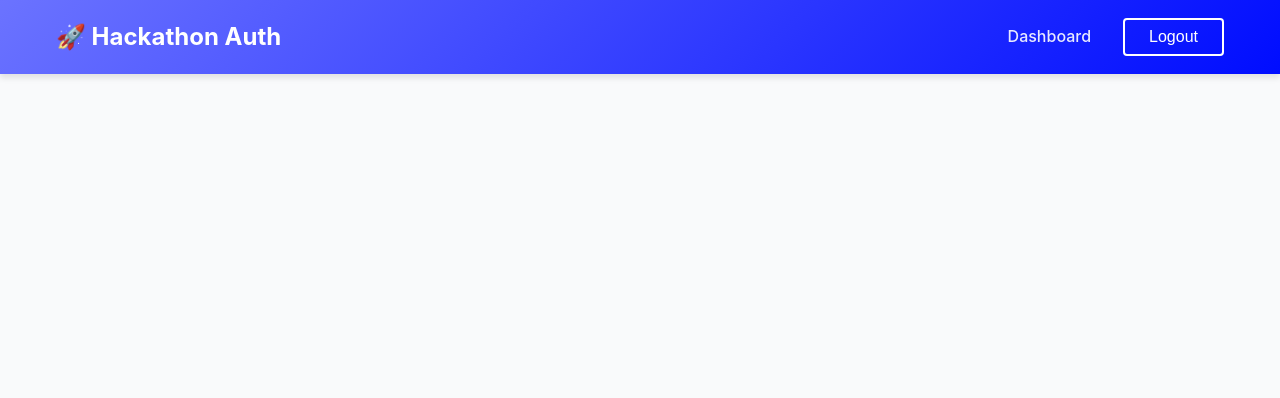
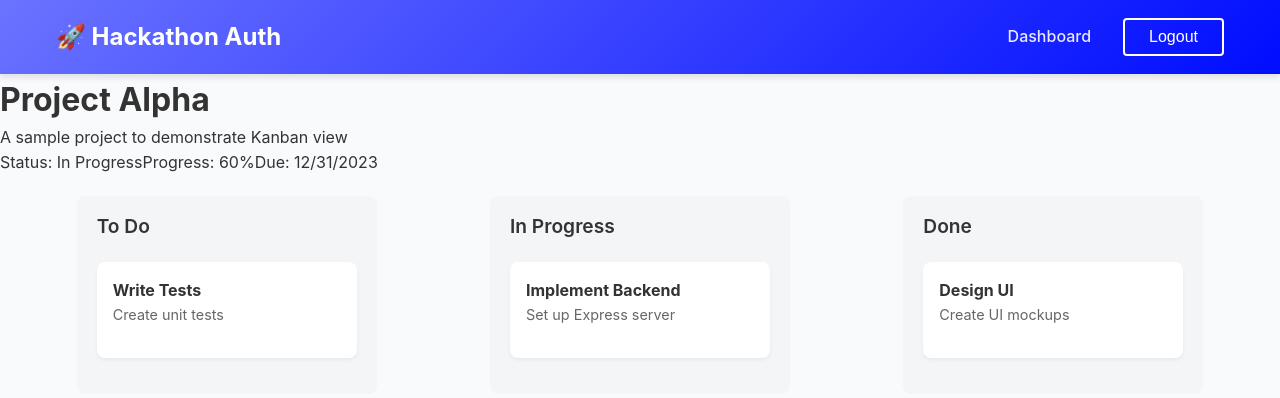
Before and after one commit to Jenil05-web/OneFlow-Hackathon, a React (Vite) app in the folder frontend/: page /project/1 in a window 1280 px wide. Shown: the top 398 px of the page. Built offline with nearby package versions, Linux system fonts and the light colour scheme; sample sign-in values are in the browser's storage; the HTML template or start-up script is replaced by a standard one.

Commit message:
changes of task

```diff
--- a/frontend/src/App.jsx
+++ b/frontend/src/App.jsx
@@ -7,6 +7,7 @@ import Login from './pages/Login';
 import Dashboard from './pages/Dashboard';
 import ForgotPassword from './pages/ForgotPassword';
 import ResetPassword from './pages/ResetPassword';
+import ProjectDetails from './pages/ProjectDetails';
 
 function App() {
   return (
@@ -28,6 +29,14 @@ function App() {
               </PrivateRoute>
             }
           />
+          <Route
+            path="/project/:projectId"
+            element={
+              <PrivateRoute>
+                <ProjectDetails />
+              </PrivateRoute>
+            }
+          />
         </Routes>
       </div>
     </Router>
--- /dev/null
+++ b/frontend/src/components/Kanban/TaskCard.css
@@ -0,0 +1,70 @@
+.task-card {
+  background: white;
+  border-radius: 8px;
+  padding: 1rem;
+  margin-bottom: 1rem;
+  box-shadow: 0 2px 4px rgba(0, 0, 0, 0.05);
+  cursor: pointer;
+  transition: transform 0.2s, box-shadow 0.2s;
+}
+
+.task-card:hover {
+  transform: translateY(-2px);
+  box-shadow: 0 4px 6px rgba(0, 0, 0, 0.1);
+}
+
+.task-card h3 {
+  font-size: 1rem;
+  font-weight: 600;
+  color: #333;
+  margin-bottom: 0.5rem;
+}
+
+.task-card p {
+  font-size: 0.9rem;
+  color: #666;
+  margin-bottom: 1rem;
+}
+
+.task-metadata {
+  display: flex;
+  justify-content: space-between;
+  align-items: center;
+  font-size: 0.8rem;
+  color: #777;
+}
+
+.task-assignee {
+  display: flex;
+  align-items: center;
+  gap: 0.5rem;
+}
+
+.task-assignee img {
+  width: 24px;
+  height: 24px;
+  border-radius: 50%;
+  object-fit: cover;
+}
+
+.task-status {
+  padding: 0.25rem 0.5rem;
+  border-radius: 12px;
+  font-size: 0.75rem;
+  font-weight: 500;
+}
+
+.status-todo {
+  background-color: #f3f4f6;
+  color: #6b7280;
+}
+
+.status-in-progress {
+  background-color: #dbeafe;
+  color: #2563eb;
+}
+
+.status-done {
+  background-color: #dcfce7;
+  color: #16a34a;
+}
--- /dev/null
+++ b/frontend/src/pages/ProjectDetails.css
@@ -0,0 +1,34 @@
+.project-details {
+  padding: 2rem;
+}
+
+.project-info {
+  margin-bottom: 2rem;
+}
+
+.project-info h1 {
+  color: #333;
+  margin-bottom: 1rem;
+}
+
+.project-info p {
+  color: #666;
+  margin-bottom: 1.5rem;
+}
+
+.project-metadata {
+  display: flex;
+  gap: 2rem;
+  color: #555;
+}
+
+.project-metadata span {
+  background: #f5f5f5;
+  padding: 0.5rem 1rem;
+  border-radius: 4px;
+}
+
+.kanban-container {
+  margin-top: 2rem;
+  min-height: 600px;
+}
--- /dev/null
+++ b/frontend/src/pages/ProjectDetails.jsx
@@ -0,0 +1,74 @@
+import React, { useState, useEffect } from 'react';
+import { useParams } from 'react-router-dom';
+import KanbanBoard from '../components/Kanban/KanbanBoard';
+
+const ProjectDetails = () => {
+  const { projectId } = useParams();
+  const [project, setProject] = useState(null);
+  const [tasks, setTasks] = useState([]);
+  const [loading, setLoading] = useState(true);
+
+  useEffect(() => {
+    // Mock data for demonstration
+    // Replace this with actual API call to fetch project and tasks
+    const mockProject = {
+      id: projectId,
+      title: "Project Alpha",
+      description: "A sample project to demonstrate Kanban view",
+      status: "In Progress",
+      progress: 60,
+      dueDate: "2023-12-31"
+    };
+
+    const mockTasks = [
+      {
+        id: 1,
+        title: "Design UI",
+        description: "Create UI mockups",
+        status: "Done",
+        assignee: "John Doe"
+      },
+      {
+        id: 2,
+        title: "Implement Backend",
+        description: "Set up Express server",
+        status: "In Progress",
+        assignee: "Jane Smith"
+      },
+      {
+        id: 3,
+        title: "Write Tests",
+        description: "Create unit tests",
+        status: "To Do",
+        assignee: "Mike Johnson"
+      }
+    ];
+
+    setProject(mockProject);
+    setTasks(mockTasks);
+    setLoading(false);
+  }, [projectId]);
+
+  if (loading) {
+    return <div>Loading...</div>;
+  }
+
+  return (
+    <div className="project-details">
+      <div className="project-info">
+        <h1>{project.title}</h1>
+        <p>{project.description}</p>
+        <div className="project-metadata">
+          <span>Status: {project.status}</span>
+          <span>Progress: {project.progress}%</span>
+          <span>Due: {new Date(project.dueDate).toLocaleDateString()}</span>
+        </div>
+      </div>
+      <div className="kanban-container">
+        <KanbanBoard tasks={tasks} />
+      </div>
+    </div>
+  );
+};
+
+export default ProjectDetails;
```
Also changed, not shown: frontend/src/components/cards/ProjectCard.jsx (+8 -1 lines).
